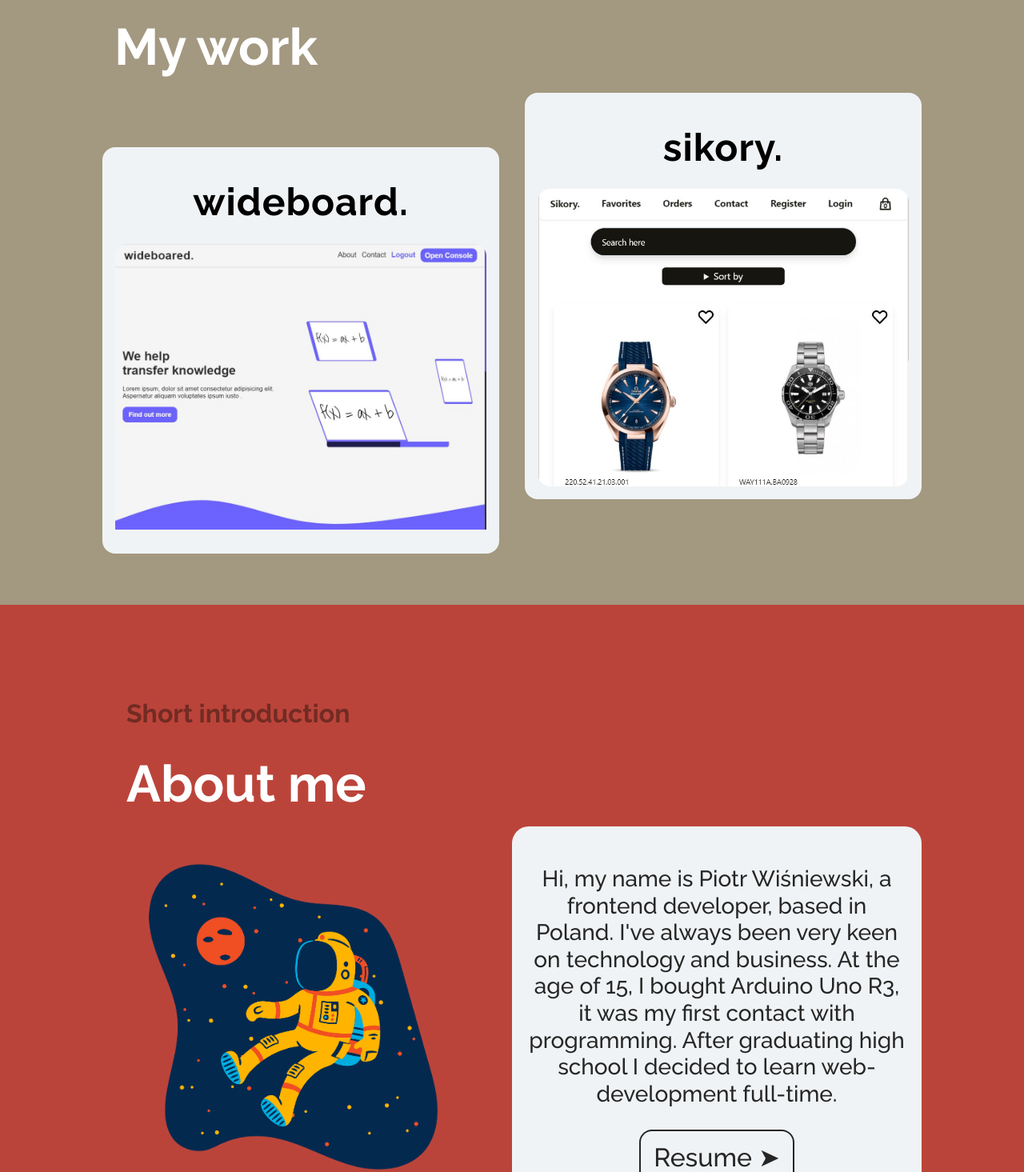
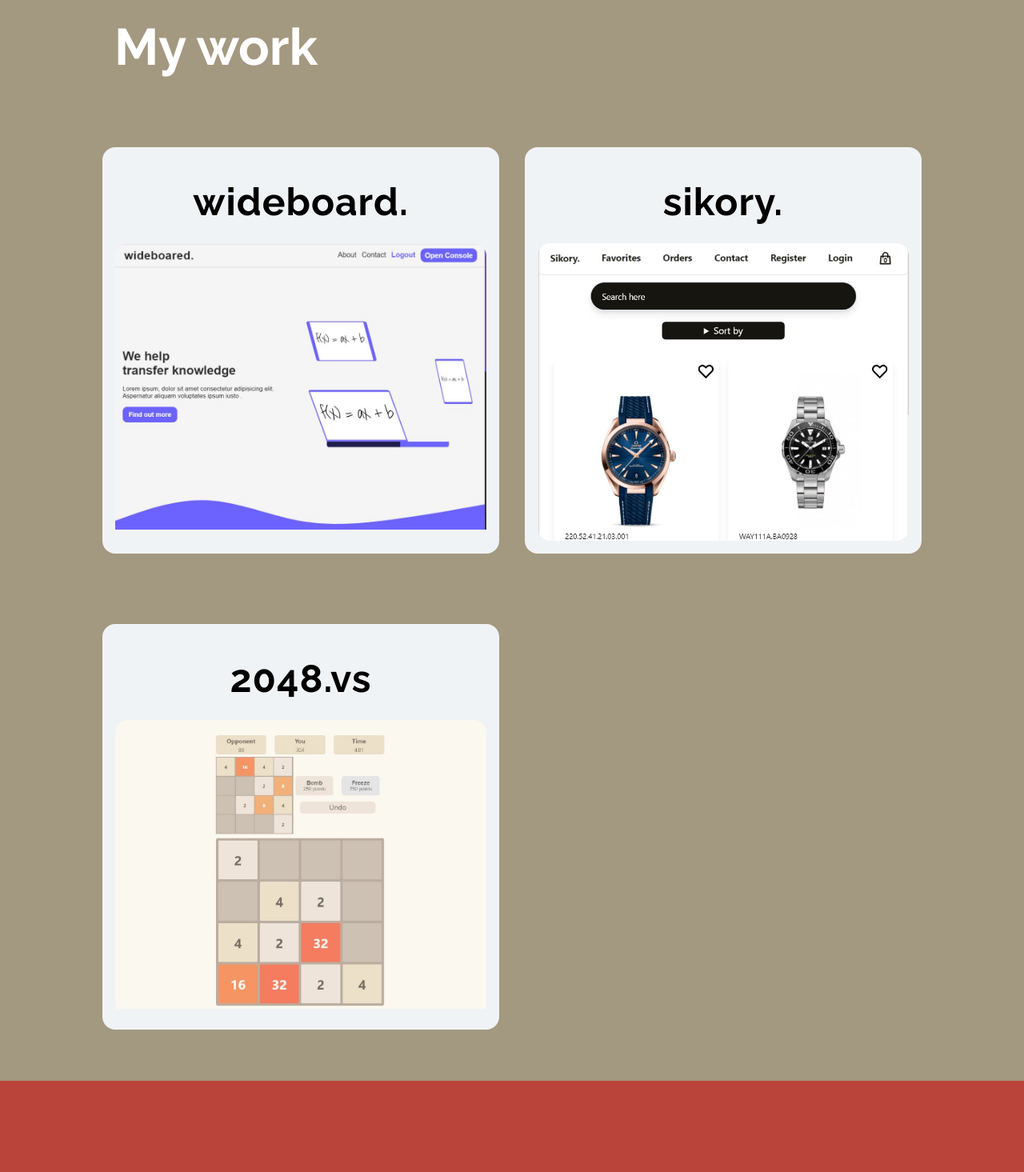
Before and after one commit to pietrushka/personal-portfolio, a Next.js app: page / in a window 1280 px wide. Shown: the part 965-2430 px from the top of the page at 80% size. Built offline with nearby package versions, Linux system fonts and the light colour scheme.

Commit message:
Add 2048 project

```diff
--- a/components/about.js
+++ b/components/about.js
@@ -15,7 +15,7 @@ export default function About () {
             <p>Hi, my name is Piotr Wiśniewski, a frontend developer, based in Poland.
 I've always been very keen on technology and business. At the age of 15, I bought Arduino Uno R3, it was my first contact with programming. After graduating high school I decided to learn web-development full-time.
             </p>
-            <ResumeLink href='https://drive.google.com/file/d/1CkiNFO3w4YF8-ISn61WtmMm19InlZwqT/view' target='_blank'>
+            <ResumeLink href='https://drive.google.com/file/d/1DAnRVjKhpqo4BvT4D0QiP9gX4aGzB4gw/view?usp=sharing' target='_blank'>
               Resume ➤
             </ResumeLink>
           </DescriptionContainer>
--- a/components/projects.js
+++ b/components/projects.js
@@ -27,7 +27,7 @@ export default function Projects () {
             </ImageContainer>
           </ProjectCard>
 
-          <ProjectCard className='upper-card'>
+          <ProjectCard >
             <h3>sikory.</h3>
             <CardOverlay>
               <p>Fullstack project built with Next.js, Strapi, Stripe, Tailwind</p>
@@ -39,6 +39,21 @@ export default function Projects () {
             </CardOverlay>
             <ImageContainer>
               <img src='sikory.jpg' />
+            </ImageContainer>
+          </ProjectCard>
+
+          <ProjectCard >
+            <h3>2048.vs</h3>
+            <CardOverlay>
+              <p>Multiplayer 2048 game built with TypeScript, React, SocketIo</p>
+
+              <CodeLink href='https://github.com/pietrushka/2048-multiplayer-client'>
+                <span>View code <img src='github.png' /></span>
+              </CodeLink>
+              <DemoLink href='https://distracted-lalande-e608f0.netlify.app/'>Demo ➤</DemoLink>
+            </CardOverlay>
+            <ImageContainer>
+              <img src='2048-vs.jpg' />
             </ImageContainer>
           </ProjectCard>
         </ProjectsContainer>
@@ -124,17 +139,13 @@ const ProjectsContainer = styled.div`
 const ProjectCard = styled.div`
   letter-spacing: 1px;
   position: relative;
-  margin-top: 3.5rem;
+  margin-top: 3.5rem ;
   width: 100%;
   display: flex;
   flex-direction: column;
   background-color: var(--bg-grey);
   border-radius: 1rem;
   padding: 1rem;
-
-  &.upper-card {
-    margin-top: -5rem
-  }
 
   h3 {
     font-size: 3rem;
```
Also changed, not shown: public/2048-vs.jpg (added).
